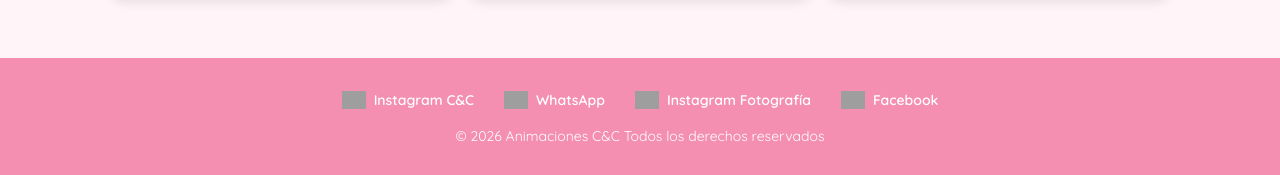
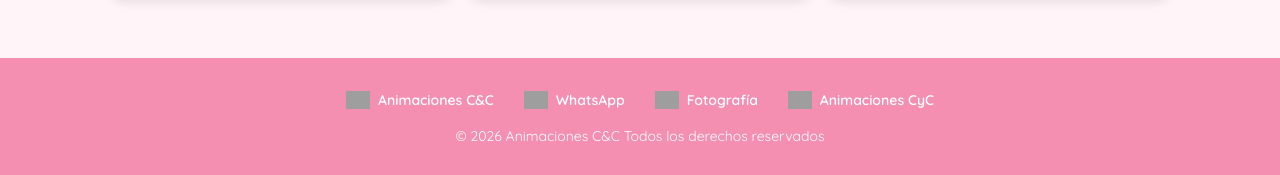
Before and after one commit to dylangig/Animaciones-C-C, a Flask app: page / in a window 1280 px wide. Shown: the part 2367-2542 px from the top of the page. Run offline with Flask 3, Linux system fonts and the light colour scheme; grey boxes are pictures that could not be loaded.

Commit message:
Cambio de nombres footer

```diff
--- a/templates/base.html
+++ b/templates/base.html
@@ -122,7 +122,7 @@
     <div class="footer-redes">
         <a href="https://instagram.com/animacionescyc" target="_blank">
             <img src="https://cdn-icons-png.flaticon.com/512/2111/2111463.png" alt="Instagram" />
-            Instagram C&C
+            Animaciones C&C
         </a>
         <a href="https://wa.me/5491125539044" target="_blank">
             <img src="https://cdn-icons-png.flaticon.com/512/733/733585.png" alt="WhatsApp" />
@@ -130,11 +130,11 @@
         </a>
         <a href="https://instagram.com/melinadiazfotografia" target="_blank">
             <img src="https://cdn-icons-png.flaticon.com/512/2111/2111463.png" alt="Instagram" />
-            Instagram Fotografía
+            Fotografía
         </a>
         <a href="https://facebook.com/animaciones.cecilia" target="_blank">
             <img src="https://cdn-icons-png.flaticon.com/512/733/733547.png" alt="Facebook" />
-            Facebook
+            Animaciones CyC
         </a>
     </div>
     <p>© 2026 Animaciones C&C Todos los derechos reservados</p>
```
